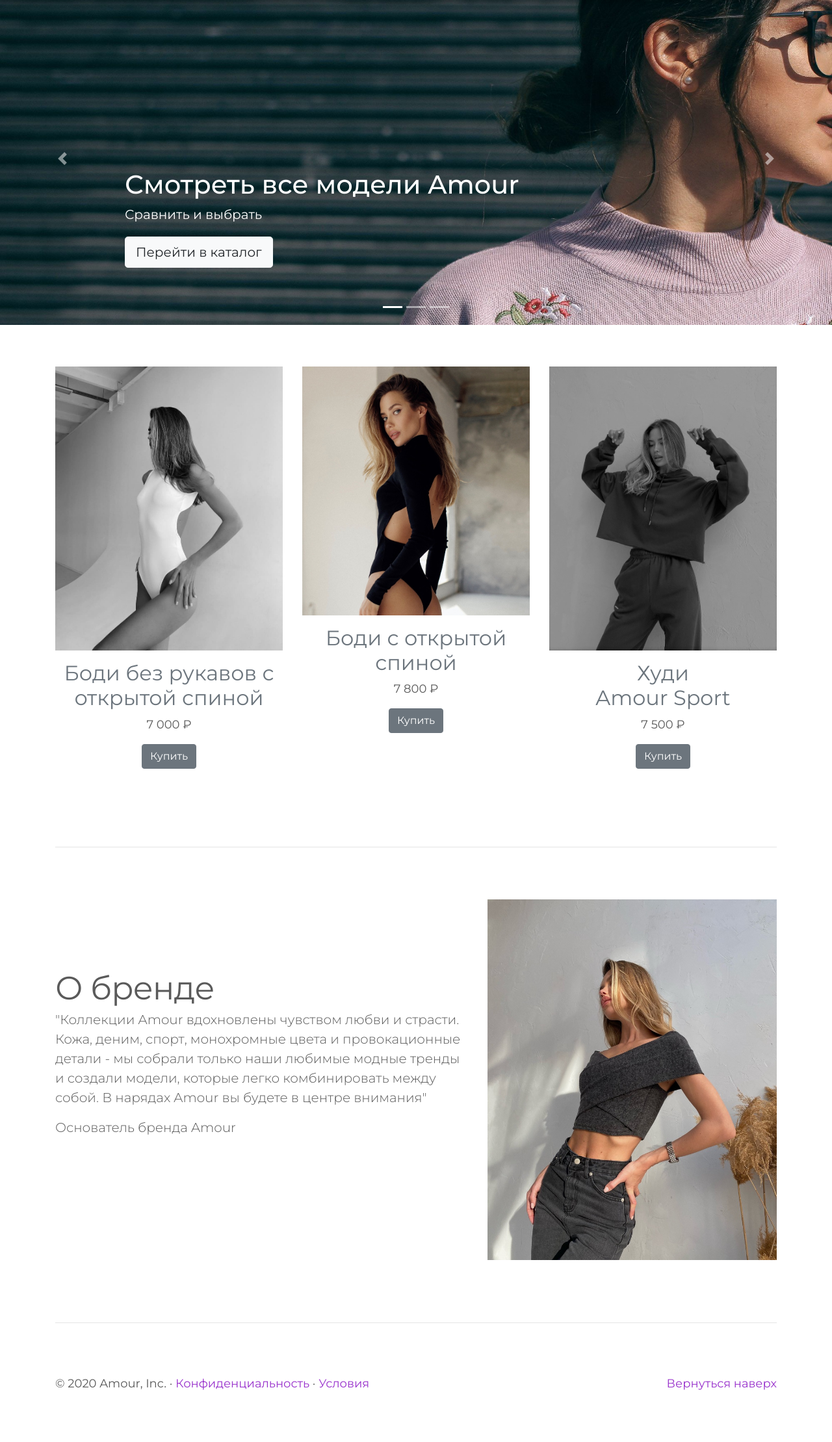
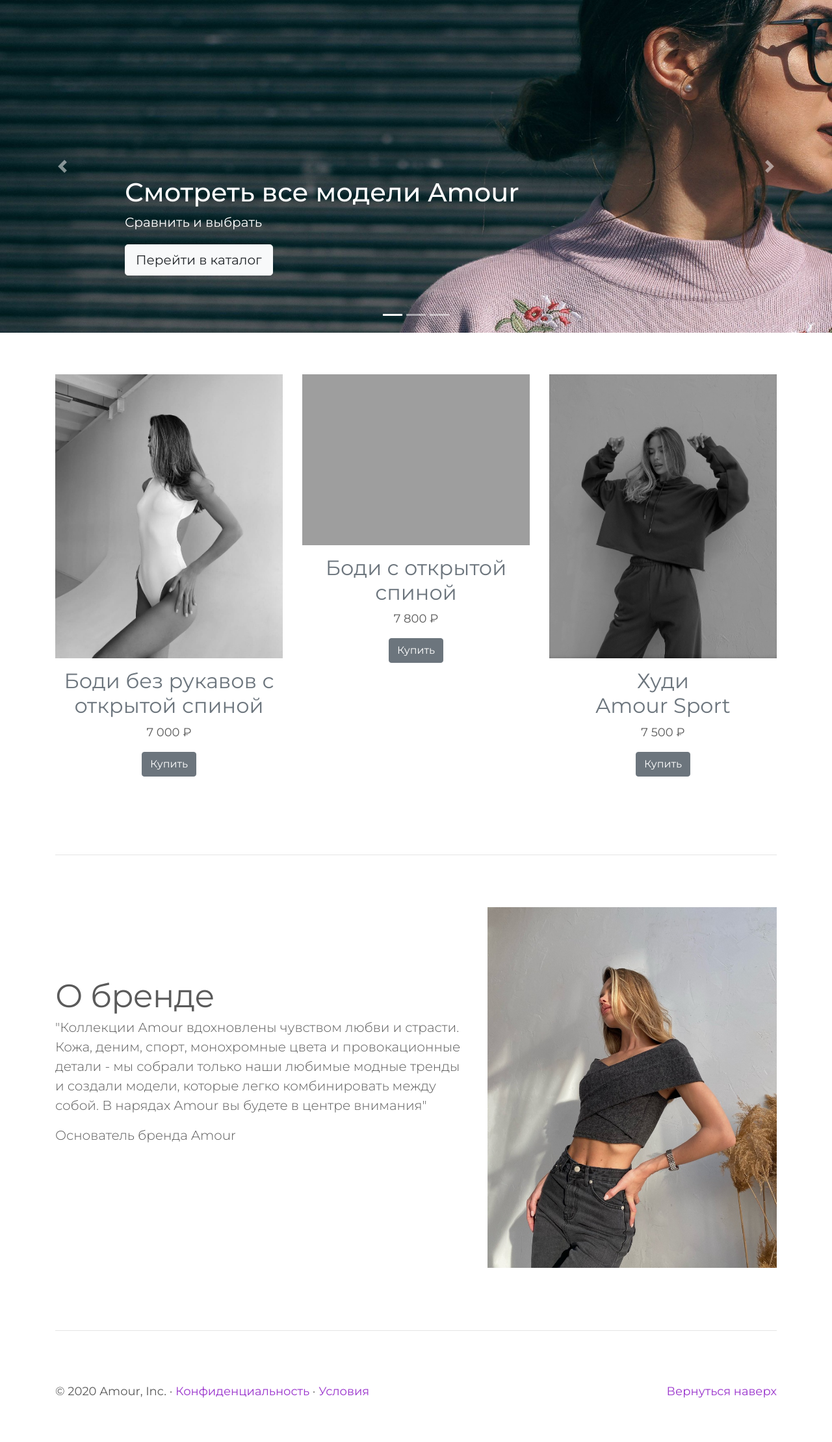
Before and after one commit to Victor-Victoria/web, a PHP site: page / in a window 1280 px wide. Shown: the part 60-2279 px from the top of the page at 65% size. Before the commit the page ends 2199 px from the top, so only its background shows below. Run offline with PHP 8.4, Linux system fonts and the light colour scheme; grey boxes are pictures that could not be loaded.

Commit message:
Изменена главная страница

```diff
--- a/Amour/css/style.css
+++ b/Amour/css/style.css
@@ -24,7 +24,6 @@
   overflow: hidden;
   box-shadow: 0 4px 6px rgba(0, 0, 0, .2);
   background: #d0bfd8;
-  position: fixed;
   z-index: 30;
 }
 
--- a/Amour/index.html
+++ b/Amour/index.html
@@ -150,7 +150,7 @@
         </div><!-- /.col-lg-4 -->
         <div class="col-lg-4">
           <div class="form-group">
-            <img class="img-fluid" src="images/t2.jpg" alt="Product">
+            <img class="img-fluid" src="images/t2_1.jpg" alt="Product">
           </div>
           <h2><a href="content.html" class="text-secondary">Боди с открытой спиной</a></h2>
           <p>
@@ -189,20 +189,16 @@
           </div>
         </div>
       </div>
-
-      <hr class="featurette-divider">
-
       <!-- /END THE FEATURETTES -->
-
     </div><!-- /.container -->
-
+  </main>
 
   <!-- FOOTER -->
   <footer class="container">
+    <hr class="featurette-divider">
     <p class="float-right"><a href="#">Вернуться наверх</a></p>
     <p>&copy; 2020 Amour, Inc. &middot; <a href="#">Конфиденциальность</a> &middot; <a href="#">Условия</a></p>
   </footer>
-  </main>
 
   <script src="https://code.jquery.com/jquery-3.5.1.slim.min.js"
     integrity="sha384-DfXdz2htPH0lsSSs5nCTpuj/zy4C+OGpamoFVy38MVBnE+IbbVYUew+OrCXaRkfj"
```
Lines whose indentation alone changed are shown as unchanged.
